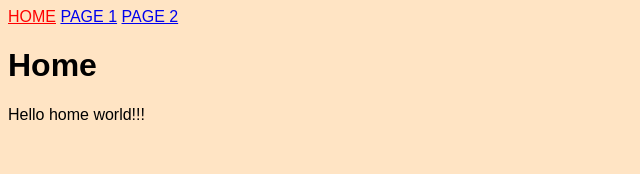
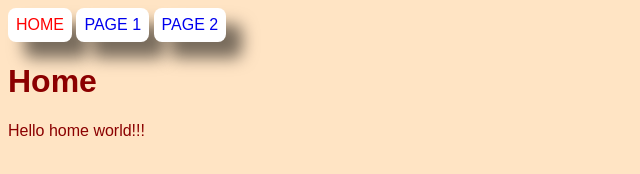
Before and after one commit to kevinelong/week1, a plain HTML site: page wednesday/index.html in a window 1280 px wide. Shown: the whole page, without its empty margins (0-640 px from the left). Drawn offline with Linux system fonts and the light colour scheme.

Commit message:
with styles

```diff
--- a/wednesday/index.html
+++ b/wednesday/index.html
@@ -4,7 +4,7 @@
     <meta charset="UTF-8"> <!-- ASCII 7-bit 8-bit EASCII FR SP -->
     <meta name="viewport" content="width=device-width, initial-scale=1.0">
     <title>Document</title>
-    <link rel="stylesheet" href="./style.css">
+    <link rel="stylesheet" href="./styles.css">
 </head>
 <body>
     <nav>
--- a/wednesday/style.css
+++ /dev/null
@@ -1,8 +0,0 @@
-body{
-    background-color: bisque;
-    font-family: sans-serif;
-}
-
-.current{
-    color: red;
-}
--- /dev/null
+++ b/wednesday/styles.css
@@ -0,0 +1,18 @@
+body{
+    background-color: bisque;
+    font-family: sans-serif;
+    color: darkred;
+}
+
+.current{
+    color:red;
+}
+
+a{
+    text-decoration: none;
+    background-color: white;
+    display: inline-block;
+    padding: 0.5rem;
+    border-radius: 0.5rem;
+    box-shadow: 1rem 1rem 1rem #00000088;
+}
```
Also changed, not shown: wednesday/a.html (+1 -2 lines), wednesday/b.html (+1 -2 lines).
